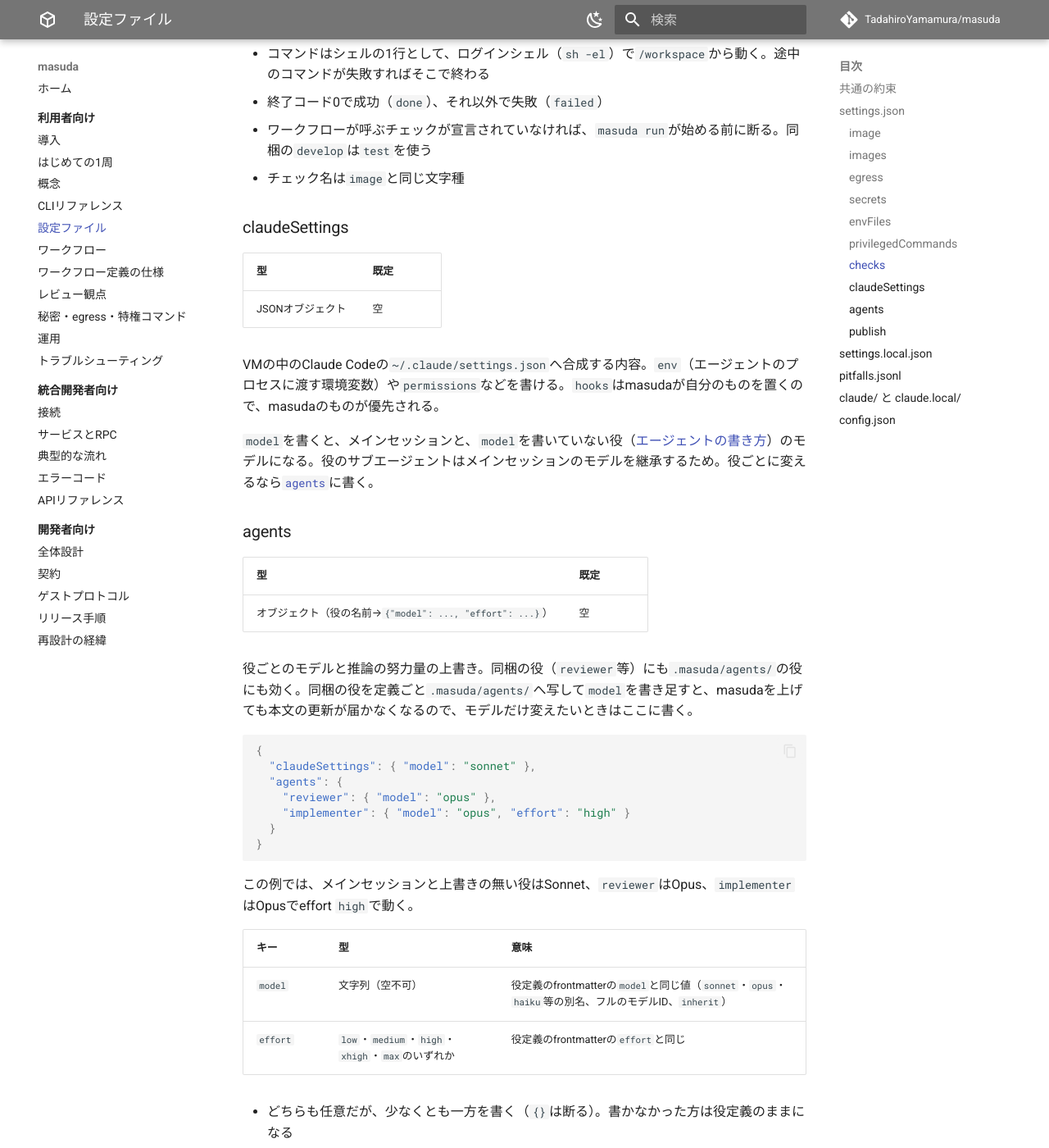
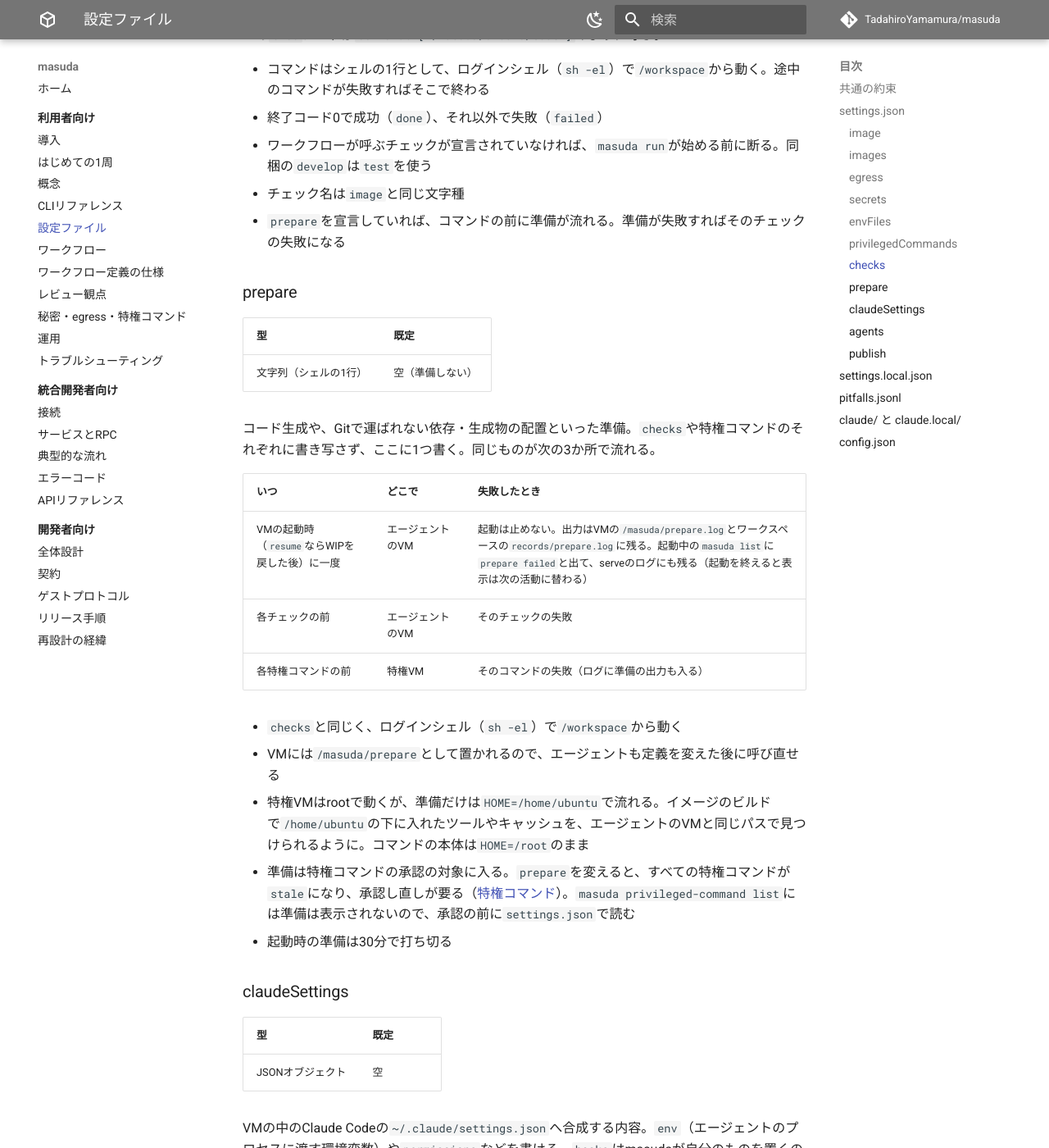
Before and after one commit to TadahiroYamamura/masuda, an MkDocs documentation site: the page built from docs/user/settings.md, in a window 1280 px wide and 1400 px high, scrolled down 6022 px. Shown: the whole window at 82% size. Built offline with MkDocs 1.6.1 and Material for MkDocs 9.7.7, drawn with Linux system fonts in a browser that asks for light colours; comment, search, counter and statistics services are not loaded; the version menu is left out; some of the changed text lies outside the part shown.

Commit message:
docs(settings): prepareの宣言と動く場所、承認の対象であることを書く
## 意図
#111のprepare（13304cf・3cc54a5・9f97639）を、使う人と契約の読み手に届ける。ゲストへ置く`/masuda/prepare`・`/masuda/prepare.log`は契約に足した（ユーザー承認）。

## 設計上の考慮点
- 起動時の失敗の`prepare failed`は`masuda list`では起動中にしか出ない（起動を終えると次の活動に替わる）。後から確かめる先として`records/prepare.log`とserveのログを書いた
- `privileged-command list`にprepareは出さない（protoを変えない、ユーザー判断）。承認がprepareの中身も含むことと、中身はsettings.jsonで読むことを書いた

Co-Authored-By: Claude Opus 5.5 <noreply@anthropic.com>

```diff
--- a/docs/user/settings.md
+++ b/docs/user/settings.md
@@ -49,6 +49,7 @@
     "test": "go test ./...",
     "lint": "go vet ./..."
   },
+  "prepare": "make generate",
   "claudeSettings": {
     "model": "sonnet",
     "env": { "GOTOOLCHAIN": "local" }
@@ -174,6 +175,27 @@ VMの中に`/masuda/checks/<チェック名>`という実行可能スクリプ
 - 終了コード0で成功（`done`）、それ以外で失敗（`failed`）
 - ワークフローが呼ぶチェックが宣言されていなければ、`masuda run`が始める前に断る。同梱の`develop`は`test`を使う
 - チェック名は`image`と同じ文字種
+- `prepare`を宣言していれば、コマンドの前に準備が流れる。準備が失敗すればそのチェックの失敗になる
+
+### prepare {#prepare}
+
+| 型 | 既定 |
+|---|---|
+| 文字列（シェルの1行） | 空（準備しない） |
+
+コード生成や、Gitで運ばれない依存・生成物の配置といった準備。`checks`や特権コマンドのそれぞれに書き写さず、ここに1つ書く。同じものが次の3か所で流れる。
+
+| いつ | どこで | 失敗したとき |
+|---|---|---|
+| VMの起動時（`resume`ならWIPを戻した後）に一度 | エージェントのVM | 起動は止めない。出力はVMの`/masuda/prepare.log`とワークスペースの`records/prepare.log`に残る。起動中の`masuda list`に`prepare failed`と出て、serveのログにも残る（起動を終えると表示は次の活動に替わる） |
+| 各チェックの前 | エージェントのVM | そのチェックの失敗 |
+| 各特権コマンドの前 | 特権VM | そのコマンドの失敗（ログに準備の出力も入る） |
+
+- `checks`と同じく、ログインシェル（`sh -el`）で`/workspace`から動く
+- VMには`/masuda/prepare`として置かれるので、エージェントも定義を変えた後に呼び直せる
+- 特権VMはrootで動くが、準備だけは`HOME=/home/ubuntu`で流れる。イメージのビルドで`/home/ubuntu`の下に入れたツールやキャッシュを、エージェントのVMと同じパスで見つけられるように。コマンドの本体は`HOME=/root`のまま
+- 準備は特権コマンドの承認の対象に入る。`prepare`を変えると、すべての特権コマンドが`stale`になり、承認し直しが要る（[特権コマンド](secrets-and-egress.md#privileged)）。`masuda privileged-command list`には準備は表示されないので、承認の前に`settings.json`で読む
+- 起動時の準備は30分で打ち切る
 
 ### claudeSettings
 
```
Also changed, not shown: docs/design/overview.md (+3 -1 lines), docs/guest-protocol.md (+1 -0 lines), docs/user/secrets-and-egress.md (+1 -1 lines).
